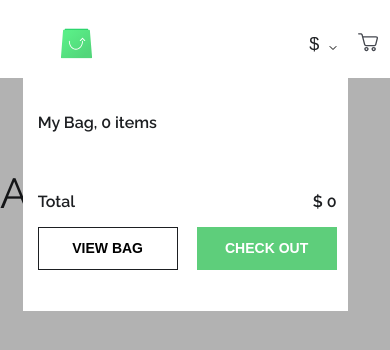
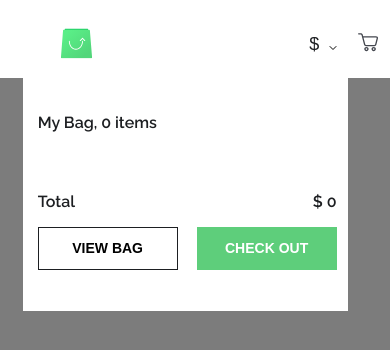
Before and after one commit to ShoiraTa/ecommerce, a React (Create React App) app: page / in a window 390 px wide. Both pictures are taken after a click on the button 368 px from the left and 43 px from the top of the page. Shown: the top 350 px of the page. Built offline with nearby package versions, Linux system fonts and the light colour scheme.

Commit message:
feat:responsiveness

```diff
--- a/src/App.css
+++ b/src/App.css
@@ -60,6 +60,7 @@ button, a{
   background-repeat: no-repeat;
 }
 
+
 /**********************
 ** Grid
 **********************/
@@ -85,6 +86,11 @@ button, a{
   .listing-card-desc{
     padding: 0;
   }
+  .container-sm {
+    width: calc(100% - 13%);
+    margin: auto;
+    padding-left: 1%;
+  }
 
 }
 
--- a/src/components/Navbar.js
+++ b/src/components/Navbar.js
@@ -4,6 +4,7 @@ import { connect } from 'react-redux';
 import { cartSvg, smallArrowDown, greenCartSvg, smallArrowUp } from '../assets/svgIcons';
 import { getCategories, setCategory } from '../redux/reducers/header/headerReducerActions';
 import { setCurrency, getCurrencies } from '../redux/reducers/global/pricesReducerActions';
+import { toggleMinicart } from '../redux/reducers/cart/cartReducerActions';
 import NavbarDropdown from './NavbarDropdown';
 import Minicart from './Pages/Cart/Minicart';
 import './navbar.css';
@@ -19,6 +20,7 @@ const mapDispatchToProps = (dispatch) => ({
   setCategory: (category) => dispatch(setCategory(category)),
   getCurrencies: () => dispatch(getCurrencies),
   getCategories: () => dispatch(getCategories),
+  toggleMinicart: () => dispatch(toggleMinicart()),
 });
 
 class Navbar extends Component {
@@ -26,7 +28,6 @@ class Navbar extends Component {
     super(props);
     this.state = {
       dropdownOpen: false,
-      showPopup: false,
     };
   }
 
@@ -41,16 +42,10 @@ class Navbar extends Component {
     this.setState({ dropdownOpen: !dropdownOpen });
   };
 
-  toggleMinicart = () => {
-    this.setState({
-      ...this.state,
-      showPopup: !this.state.showPopup,
-    });
-  };
-
   render() {
-    const { dropdownOpen, showPopup } = this.state;
-    const { setCategory, headerReducer, pricesReducer, setCurrency, cartReducer } = this.props;
+    const { dropdownOpen } = this.state;
+    const { setCategory, headerReducer, pricesReducer, setCurrency, cartReducer, toggleMinicart } = this.props;
+    const { minicartIsOpen } = cartReducer;
     const { categories, currentCategory } = headerReducer;
     const { currentCurrency, currencies } = pricesReducer;
     return (
@@ -100,7 +95,7 @@ class Navbar extends Component {
                   )}
                 </li>
                 <li className="cart-svg-wrapper">
-                  <button type="button" className="cart-svg" onClick={this.toggleMinicart}>
+                  <button type="button" className="cart-svg" onClick={toggleMinicart}>
                     {cartReducer.totalQty ? <div className="cart-total-icon">{cartReducer.totalQty}</div> : null}
                     {cartSvg}
                   </button>
@@ -109,12 +104,8 @@ class Navbar extends Component {
             </li>
           </ul>
         </nav>
-        {showPopup && (
-          <Minicart
-            show={this.state.showPopup}
-            onClickOutside={() => this.toggleMinicart()}
-            toggleMinicart={this.toggleMinicart}
-          />
+        {minicartIsOpen && (
+          <Minicart show={minicartIsOpen} onClickOutside={() => toggleMinicart()} toggleMinicart={toggleMinicart} />
         )}
       </header>
     );
--- a/src/components/Pages/Cart/Cart.js
+++ b/src/components/Pages/Cart/Cart.js
@@ -36,6 +36,7 @@ class Cart extends Component {
   render() {
     const { cartReducer, updateQty, addProductToCart, page, toggleMinicart } = this.props;
     const { total, products, totalQty, tax } = cartReducer;
+    console.log(cartReducer);
     return (
       <div className="container">
         <div className="cart-wrapper">
--- a/src/components/Pages/Cart/Minicart.js
+++ b/src/components/Pages/Cart/Minicart.js
@@ -29,8 +29,10 @@ class Minicart extends Component {
     if (!this.props.show) return null;
     return (
       <div aria-hidden="true" className="minicart-wrapper">
-        <div className="minicart" ref={this.ref}>
-          <Cart page="minicart" toggleMinicart={toggleMinicart} />
+        <div className="minicart-background">
+          <div className="minicart" ref={this.ref}>
+            <Cart page="minicart" toggleMinicart={toggleMinicart} />
+          </div>
         </div>
       </div>
     );
--- a/src/components/Pages/Cart/cart.css
+++ b/src/components/Pages/Cart/cart.css
@@ -107,17 +107,26 @@
 
 /* Minicart */
 
-.minicart-wrapper{
-  position: fixed;
-  z-index: 1;
-  background: rgba(0, 0, 0, 0.3);
+.minicart-wrapper, .minicart-background{
   right: 0;
-  top: 78px;
   left: 0;
   bottom: 0;
+  position: fixed;
+}
+
+.minicart-wrapper{
+  z-index: 1;
+  padding-top: 78px;
+  top: 0;
+}
+
+.minicart-background{
   overflow-y: scroll;
   overflow-x: hidden;
+  top: 78px;
+  background: rgba(0, 0, 0, 0.3);
 }
+
 .minicart{
   position: absolute;
   right:  42px;
--- a/src/components/Pages/PDP/ProductDescriptionPage.js
+++ b/src/components/Pages/PDP/ProductDescriptionPage.js
@@ -44,16 +44,17 @@ class ProductDescriptionPage extends PureComponent {
   }
 
   render() {
-    const { pdpReducer, pricesReducer, addProductToCart, params } = this.props;
+    const { pdpReducer, pricesReducer, addProductToCart, params, cartReducer } = this.props;
     const { productImg } = this.state;
     const { productLoading, product } = pdpReducer;
+    const { minicartIsOpen } = cartReducer;
     const { gallery } = product;
     const { productId } = params;
 
     return !productLoading && pricesReducer.pricesLoading ? (
       <div className="text-center">Loading...</div>
     ) : (
-      <div className="container">
+      <section className={minicartIsOpen ? 'container pdp-minicart-open' : 'container'}>
         <div className="pdp-wrapper">
           <ProductDescriptionImages
             gallery={gallery}
@@ -62,7 +63,7 @@ class ProductDescriptionPage extends PureComponent {
           />
           <ProductVariants product={product} addProductToCart={addProductToCart} productId={productId} page="pdp" />
         </div>
-      </div>
+      </section>
     );
   }
 }
--- a/src/components/Pages/PDP/ProductVariants.js
+++ b/src/components/Pages/PDP/ProductVariants.js
@@ -20,6 +20,7 @@ class ProductVariants extends Component {
     super(props);
     this.state = {
       selectedAttrtibutes: [],
+      allAttrSelected: true,
     };
   }
 
@@ -38,6 +39,7 @@ class ProductVariants extends Component {
 
   setAttributes = (attr) => {
     const { selectedAttrtibutes } = this.state;
+    this.setState({ ...this.state, allAttrSelected: true });
     const existingProduct =
       selectedAttrtibutes &&
       selectedAttrtibutes.filter((selectedAttrtibutes) => selectedAttrtibutes.label === attr.label);
@@ -59,7 +61,7 @@ class ProductVariants extends Component {
     const { product, addProductToCart } = this.props;
     if (selectedAttrtibutes.length === product.attributes.length) {
       addProductToCart({ selectedAttrtibutes, id, selectedId, qty: 1 });
-    }
+    } else this.setState({ ...this.state, allAttrSelected: false });
   };
 
   setPrice = () => {
@@ -80,7 +82,7 @@ class ProductVariants extends Component {
 
   render() {
     const { page, qty, updateQty, cartSelectedAttributes, product, cartReducer, selectedId } = this.props;
-    const { selectedAttrtibutes } = this.state;
+    const { selectedAttrtibutes, allAttrSelected } = this.state;
     const { brand, name, attributes, description, gallery, id } = product;
     return (
       <div className="pdp-variants">
@@ -118,6 +120,7 @@ class ProductVariants extends Component {
                 >
                   ADD TO CART
                 </button>
+                {!allAttrSelected && <p className="warning-text">Please select all attributes</p>}
               </div>
               <div className="variants-product-variants">
                 <div>{ReactHtmlParser(description)} </div>
--- a/src/components/Pages/PLP/ProductListingPage.js
+++ b/src/components/Pages/PLP/ProductListingPage.js
@@ -2,7 +2,7 @@ import React, { Component } from 'react';
 import { connect } from 'react-redux';
 import { getCategoryProducts } from '../../../redux/reducers/pdp/pdpReducerActions';
 import ProductListingCard from './ProductListingCard';
-import { addProductToCart } from '../../../redux/reducers/cart/cartReducerActions';
+import { addProductToCart, toggleMinicart } from '../../../redux/reducers/cart/cartReducerActions';
 import Minicart from '../Cart/Minicart';
 import './plp.css';
 
@@ -17,16 +17,10 @@ const mapStateToProps = (state) => ({
 const mapDispatchToProps = (dispatch) => ({
   getCategoryProducts: (category) => dispatch(getCategoryProducts(category)),
   addProductToCart: (product) => dispatch(addProductToCart(product)),
+  toggleMinicart: () => dispatch(toggleMinicart()),
 });
 
 class ProductListingPage extends Component {
-  constructor(props) {
-    super(props);
-    this.state = {
-      showPopup: false,
-    };
-  }
-
   componentDidMount() {
     const { getCategoryProducts, currentCategory } = this.props;
     getCategoryProducts(currentCategory);
@@ -39,25 +33,17 @@ class ProductListingPage extends Component {
     }
   }
 
-  toggleMinicart = () => {
-    this.setState({
-      ...this.state,
-      showPopup: !this.state.showPopup,
-    });
-  };
-
   render() {
-    const { headerReducer, pricesReducer, pdpReducer, addProductToCart, cartReducer } = this.props;
-    const { showPopup } = this.state;
+    const { headerReducer, pricesReducer, pdpReducer, addProductToCart, cartReducer, toggleMinicart } = this.props;
+    const { minicartIsOpen } = cartReducer;
     const { currentCategory } = headerReducer;
     const { currentCurrency } = pricesReducer;
     const { products } = pdpReducer;
-    // console.log(this.props);
     return (
-      <section className={showPopup ? 'container-sm pdp-minicart-open' : 'container-sm'}>
+      <section className={minicartIsOpen ? 'container-sm pdp-minicart-open' : 'container-sm'}>
         <div className="products-listing-wrapper">
           <h1>{currentCategory}</h1>
-          {showPopup && <Minicart show={this.state.showPopup} onClickOutside={() => this.toggleMinicart()} />}
+          {minicartIsOpen && <Minicart show={minicartIsOpen} onClickOutside={() => toggleMinicart()} />}
 
           <div className="products-container">
             <div className="products-grid">
@@ -69,8 +55,8 @@ class ProductListingPage extends Component {
                     product={product}
                     currentCategory={currentCategory}
                     currentCurrency={currentCurrency}
-                    toggleMinicart={this.toggleMinicart}
-                    showPopup={showPopup}
+                    toggleMinicart={toggleMinicart}
+                    minicartIsOpen={minicartIsOpen}
                     addProductToCart={addProductToCart}
                     cartReducer={cartReducer}
                   />
--- a/src/redux/reducers/actionTypes.js
+++ b/src/redux/reducers/actionTypes.js
@@ -10,5 +10,6 @@ const actionType = {
   CART_UPDATE_PRODUCT_QTY: 'CART_UPDATE_PRODUCT_QTY',
   GET_TOTAL: 'GET_TOTAL',
   GET_TOTAL_QTY: 'GET_TOTAL_QTY',
+  TOGGLE_MINICART: 'TOGGLE_MINICART',
 };
 export default actionType;
--- a/src/redux/reducers/cart/CartReducer.js
+++ b/src/redux/reducers/cart/CartReducer.js
@@ -5,6 +5,7 @@ const initState = {
   total: 0,
   totalQty: 0,
   tax: 21,
+  minicartIsOpen: false,
 };
 
 const cartReducer = (state = initState, action) => {
@@ -81,7 +82,11 @@ const cartReducer = (state = initState, action) => {
         ...state,
         total: { total, symbol: action.payload },
       };
-
+    case actionType.TOGGLE_MINICART:
+      return {
+        ...state,
+        minicartIsOpen: !state.minicartIsOpen,
+      };
     default:
       return state;
   }
--- a/src/redux/reducers/cart/CartReducerActions.js
+++ b/src/redux/reducers/cart/CartReducerActions.js
@@ -66,3 +66,7 @@ export const getTotal = (label) => ({
   type: actionType.GET_TOTAL,
   payload: label,
 });
+
+export const toggleMinicart = () => ({
+  type: actionType.TOGGLE_MINICART,
+});
```
